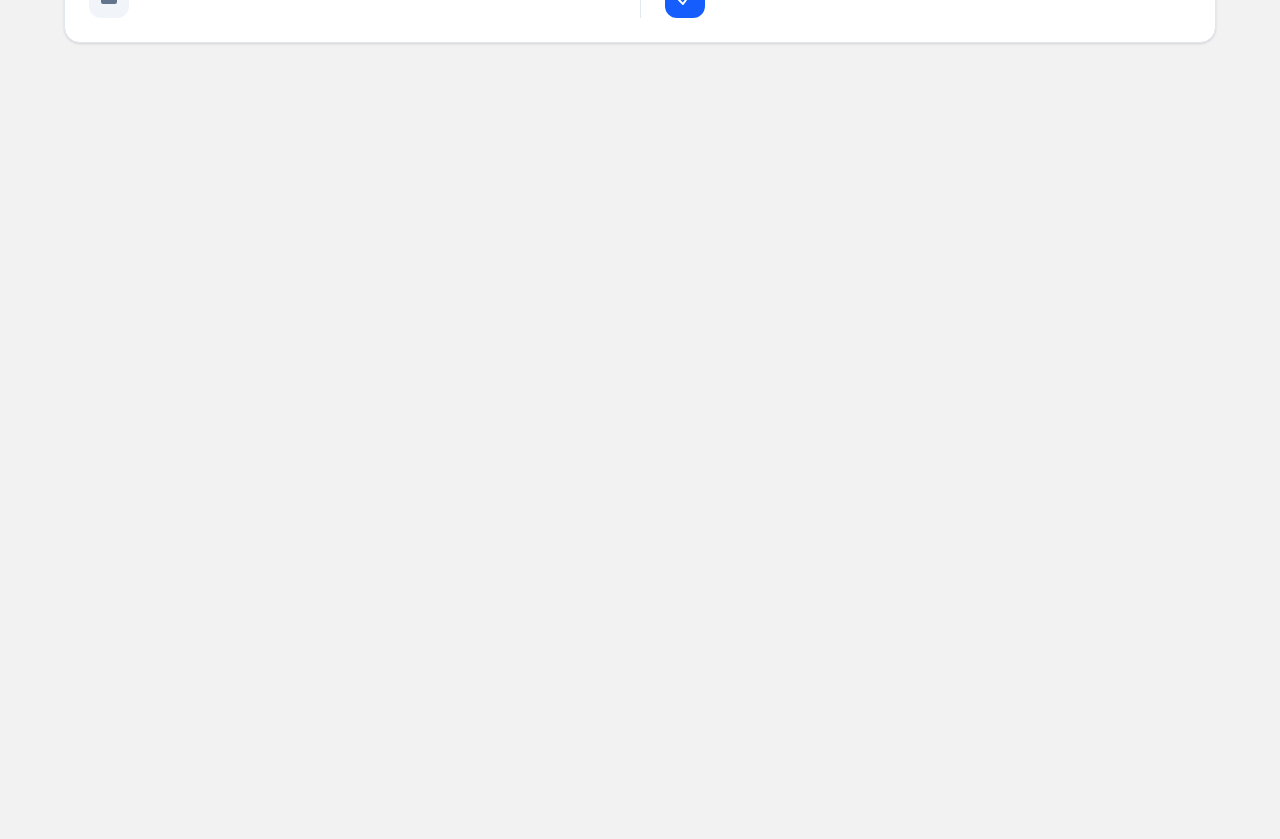
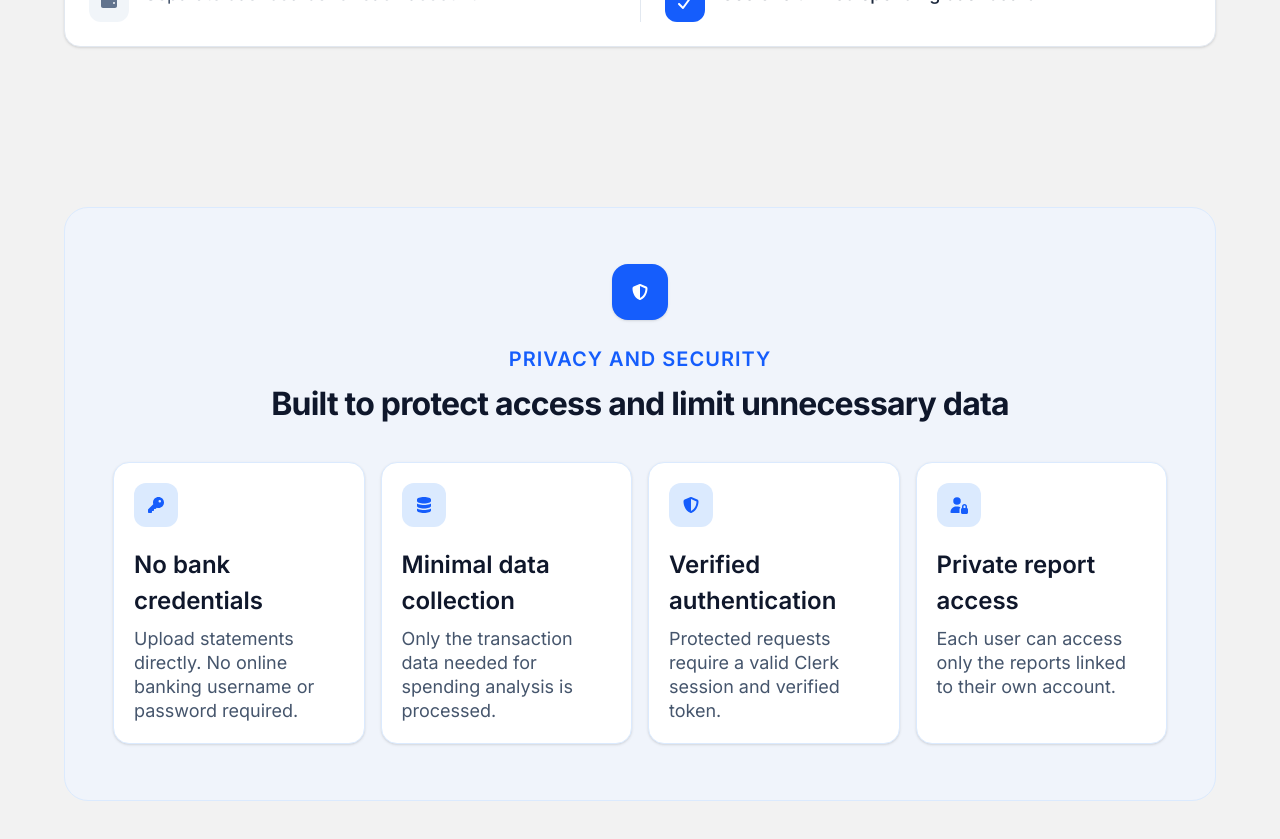
Before and after one commit to bahees1/banking-insights-frontend, a Next.js app in the folder banking-insights-frontend/: page / in a window 1280 px wide. Shown: the part 3280-4119 px from the top of the page. Before the commit the page ends 3403 px from the top, so only its background shows below. Built offline with nearby package versions, Linux system fonts and the light colour scheme; no server answers.

Commit message:
created a privacy section for landing

```diff
--- a/banking-insights-frontend/src/components/landing/ComparisonSection.tsx
+++ b/banking-insights-frontend/src/components/landing/ComparisonSection.tsx
@@ -59,11 +59,11 @@ export default function ComparisonSection() {
 
                 <div className="mt-14 overflow-hidden rounded-2xl border border-slate-200 bg-white shadow-sm">
                     <div className="hidden grid-cols-2 border-b border-slate-200 bg-slate-50 md:grid">
-                        <div className="px-6 py-4 text-sm font-semibold text-slate-600">
+                        <div className="px-6 py-4 text-md font-semibold text-slate-600">
                             Typical bank dashboard
                         </div>
 
-                        <div className="border-l border-slate-200 px-6 py-4 text-sm font-semibold text-blue-600">
+                        <div className="border-l border-slate-200 px-6 py-4 text-md font-semibold text-blue-600">
                             Personal Spending Insights
                         </div>
                     </div>
--- /dev/null
+++ b/banking-insights-frontend/src/components/landing/PrivacySection.tsx
@@ -0,0 +1,85 @@
+import { FontAwesomeIcon } from "@fortawesome/react-fontawesome";
+import {
+    faDatabase,
+    faKey,
+    faShieldHalved,
+    faUserLock,
+} from "@fortawesome/free-solid-svg-icons";
+
+const securityItems = [
+    {
+        title: "No bank credentials",
+        description:
+            "Upload statements directly. No online banking username or password required.",
+        icon: faKey,
+    },
+    {
+        title: "Minimal data collection",
+        description:
+            "Only the transaction data needed for spending analysis is processed.",
+        icon: faDatabase,
+    },
+    {
+        title: "Verified authentication",
+        description:
+            "Protected requests require a valid Clerk session and verified token.",
+        icon: faShieldHalved,
+    },
+    {
+        title: "Private report access",
+        description:
+            "Each user can access only the reports linked to their own account.",
+        icon: faUserLock,
+    },
+];
+
+export default function PrivacySection() {
+    return (
+        <section className="px-6 py-20 md:px-12 lg:px-16">
+            <div className="mx-auto max-w-7xl">
+                <div className="rounded-3xl border border-blue-100 bg-blue-50/70 px-6 py-10 sm:px-8 md:py-14 lg:px-12">
+                    <div className="mx-auto max-w-3xl text-center">
+                        <div className="mx-auto flex h-14 w-14 items-center justify-center rounded-2xl bg-blue-600 text-white shadow-sm">
+                            <FontAwesomeIcon
+                                icon={faShieldHalved}
+                                className="h-6 w-6"
+                            />
+                        </div>
+
+                        <h6 className="mt-6 font-semibold uppercase tracking-wider text-blue-600">
+                            Privacy and security
+                        </h6>
+
+                        <h4 className="mt-3 text-3xl font-bold tracking-tight text-slate-900 sm:text-4xl">
+                            Built to protect access and limit unnecessary data
+                        </h4>
+                    </div>
+
+                    <div className="mt-10 grid gap-4 sm:grid-cols-2 lg:grid-cols-4">
+                        {securityItems.map((item) => (
+                            <article
+                                key={item.title}
+                                className="rounded-2xl border border-blue-100 bg-white px-5 py-5 shadow-sm"
+                            >
+                                <div className="flex h-11 w-11 items-center justify-center rounded-xl bg-blue-100 text-blue-600">
+                                    <FontAwesomeIcon
+                                        icon={item.icon}
+                                        className="h-5 w-5"
+                                    />
+                                </div>
+
+                                <h5 className="mt-5 font-semibold text-slate-900">
+                                    {item.title}
+                                </h5>
+
+                                <p className="mt-2 text-md leading-6 text-slate-600">
+                                    {item.description}
+                                </p>
+                            </article>
+                        ))}
+                    </div>
+                </div>
+            </div>
+        </section>
+    );
+}
--- a/banking-insights-frontend/src/pages/index.tsx
+++ b/banking-insights-frontend/src/pages/index.tsx
@@ -1,13 +1,15 @@
 import ComparisonSection from "@/components/landing/ComparisonSection";
 import FeaturesSection from "@/components/landing/FeaturesSection";
 import HeroSection from "@/components/landing/HeroSection";
+import PrivacySection from "@/components/landing/PrivacySection";
 
 export default function Home() {
     return (
-        <main className="min-h-screen ">
+        <main className="min-h-screen">
             <HeroSection />
             <FeaturesSection />
             <ComparisonSection />
+            <PrivacySection />
         </main>
     );
 }
```
